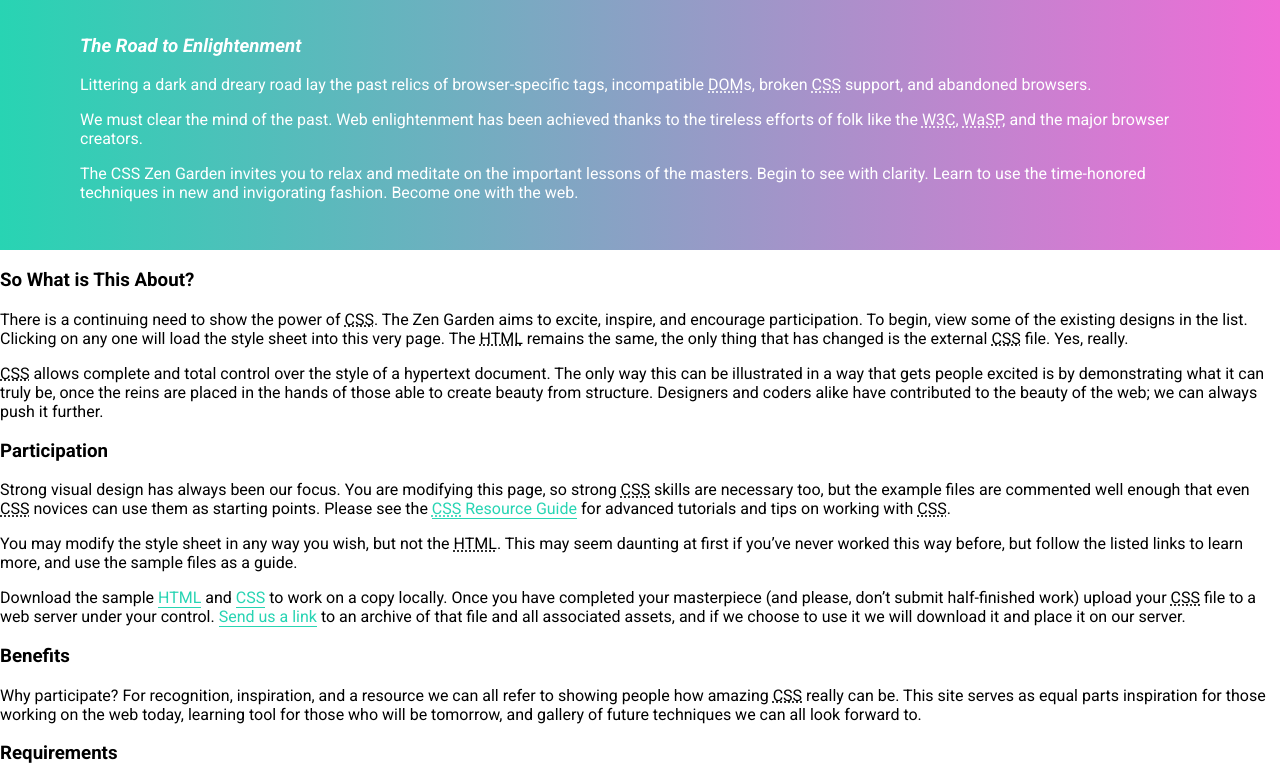
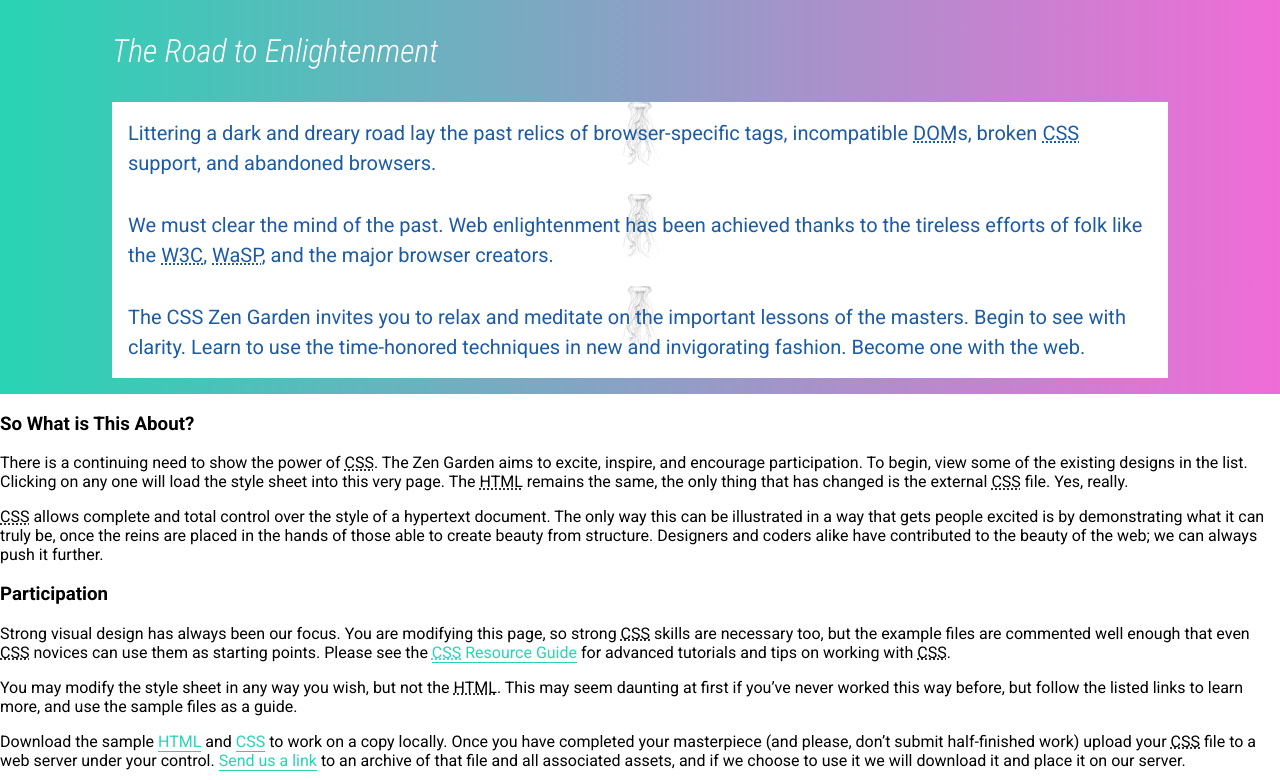
Before and after one commit to EmmaRamirez/css-zen-garden-submission-prototype, a plain HTML site: page index.html in a window 1280 px wide. Shown: the part 988-1768 px from the top of the page. Drawn offline with Linux system fonts and the light colour scheme.

Commit message:
edited Road To Enlightenment Section

```diff
--- a/index.scss
+++ b/index.scss
@@ -96,12 +96,28 @@ h2 {
 .preamble {
   color: white;
   background: $bp-gradient;
+
   margin-top: 6rem;
-  padding: 2rem 5rem;
+  padding: 1rem 7rem;
   h3 {
+    font-family: "Roboto Condensed";
     font-style: italic;
+    font-size: 2rem;
+    font-weight: 100;
   }
   p {
+    background-attachment: fixed;
+    background-color: white;
+    background-image: linear-gradient(to top, rgba(255, 255, 255, 0.6), rgba(255, 255, 255, 0.6)), url('i/jellyfish.png');
+    background-position: center, center -20%;
+    background-repeat: repeat, no-repeat;
+    background-size: cover, auto 75%;
+    color: $d-blue;
+    font-size: 1.25rem;
+    line-height: 1.5em;
+    margin: 0;
+    padding: 1rem;
+
 
   }
 }
```
Also changed, not shown: index.css.
